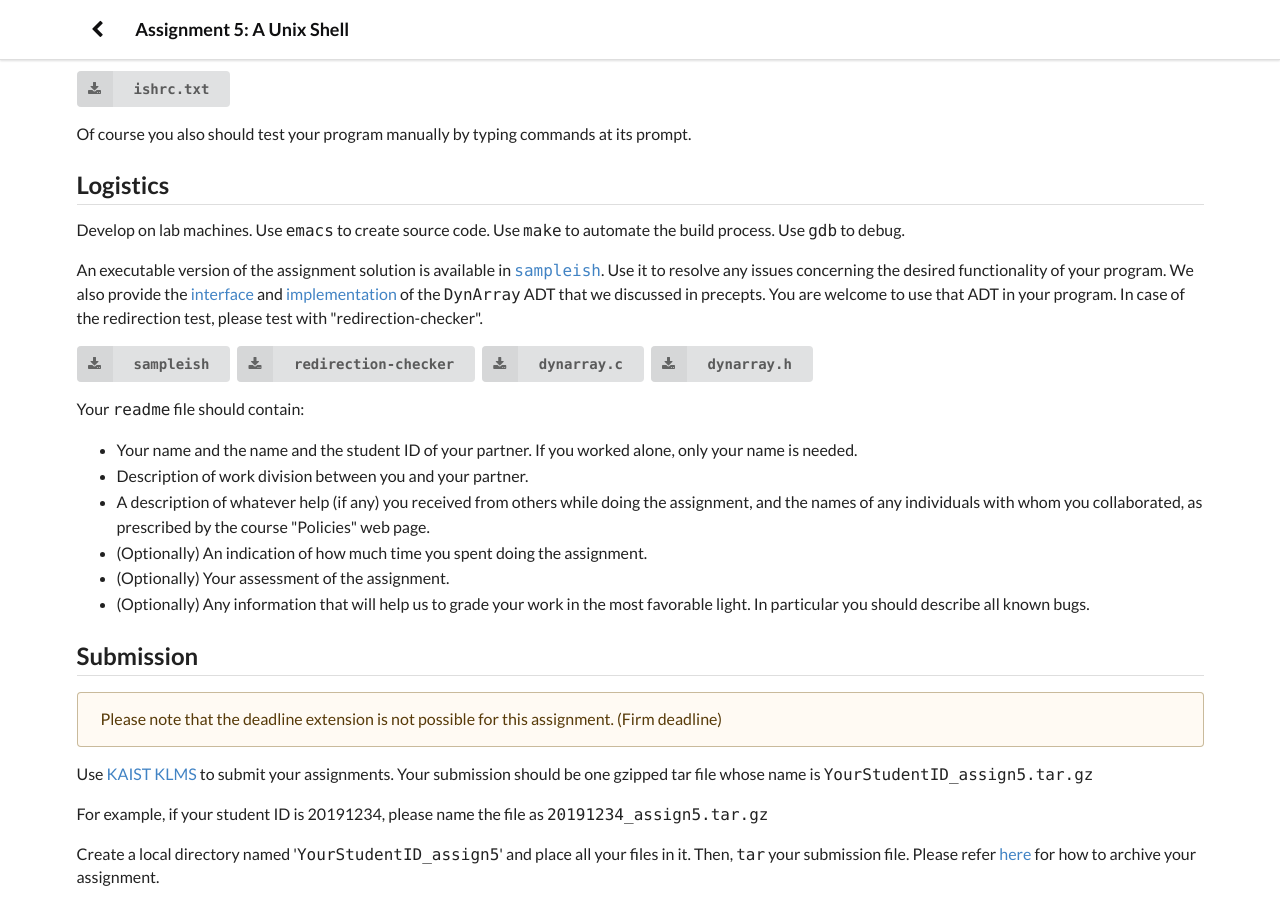
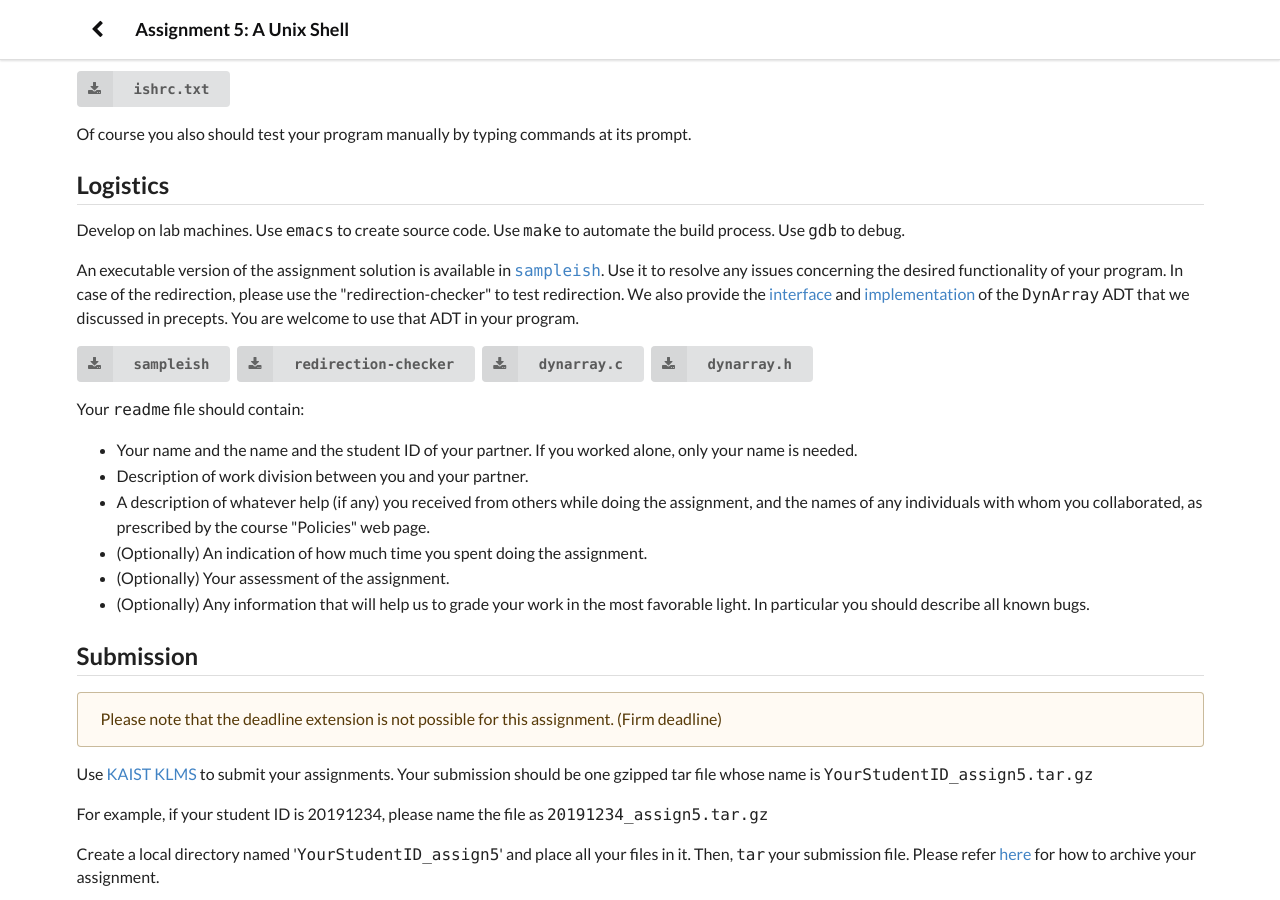
Before and after one commit to ee209-2020-fall/ee209-2020-fall, a Jekyll site: the page assignment/assignment5/assignment5.html, which Jekyll copies as it is, in a window 1280 px wide and 900 px high, scrolled down 4815 px. Built offline with Jekyll 4.4.1, drawn with Linux system fonts in a browser that asks for light colours.

Commit message:
Update assignment5.html

```diff
--- a/assignment/assignment5/assignment5.html
+++ b/assignment/assignment5/assignment5.html
@@ -277,7 +277,7 @@
 
     <p>Develop on lab machines. Use <code>emacs</code> to create source code. Use <code>make</code> to automate the build process. Use <code>gdb</code> to debug.</p>
 
-    <p>An executable version of the assignment solution is available in <code><a href="./src/sampleish">sampleish</a></code>. Use it to resolve any issues concerning the desired functionality of your program. We also provide the <a href="./src/dynarray.h">interface</a> and <a href="./src/dynarray.c">implementation</a> of the <code>DynArray</code> ADT that we discussed in precepts. You are welcome to use that ADT in your program. In case of the redirection test, please test with "redirection-checker".</p>
+    <p>An executable version of the assignment solution is available in <code><a href="./src/sampleish">sampleish</a></code>. Use it to resolve any issues concerning the desired functionality of your program. In case of the redirection, please use the "redirection-checker" to test redirection. We also provide the <a href="./src/dynarray.h">interface</a> and <a href="./src/dynarray.c">implementation</a> of the <code>DynArray</code> ADT that we discussed in precepts. You are welcome to use that ADT in your program. </p>
     <p>
         <a class="ui labeled icon button" href="./src/sampleish">
             <i class="download icon"></i><code>sampleish</code>
```
